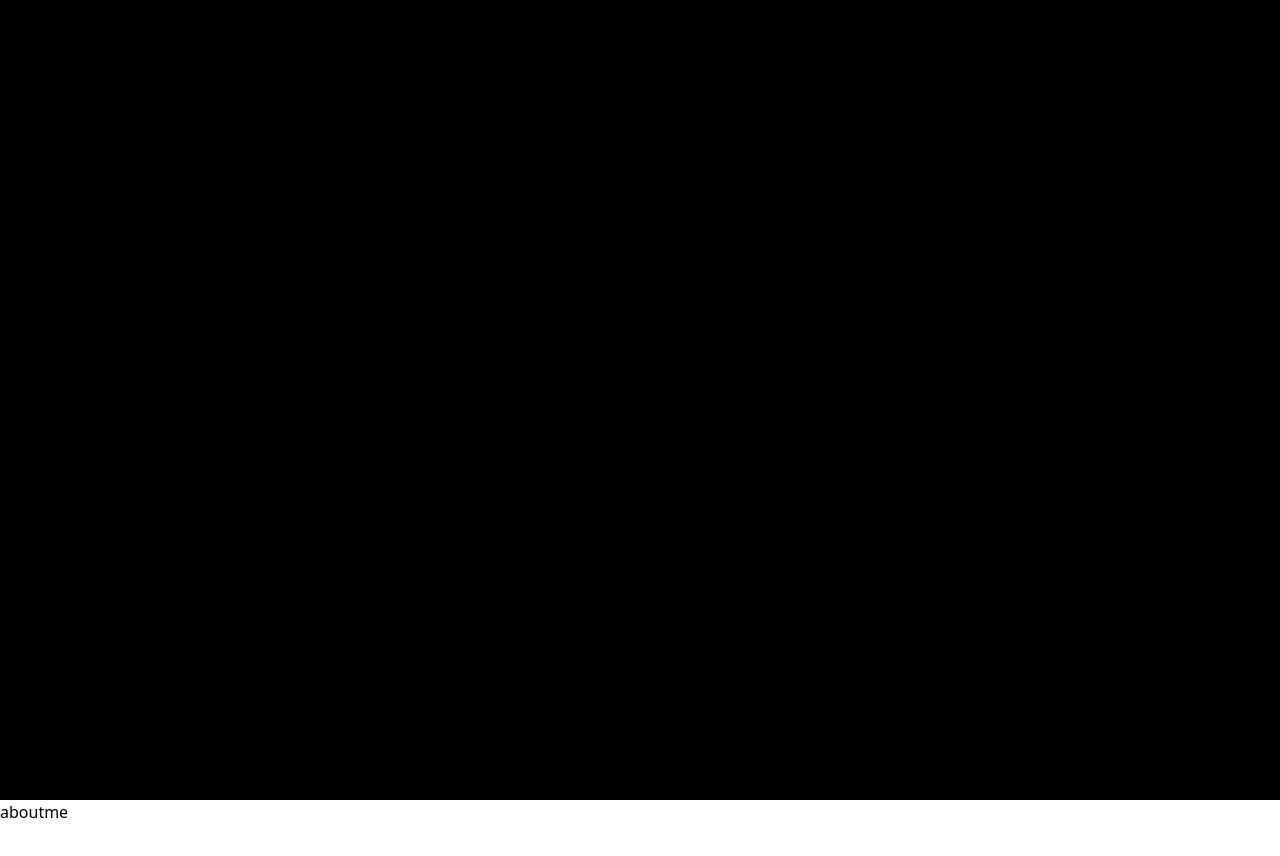
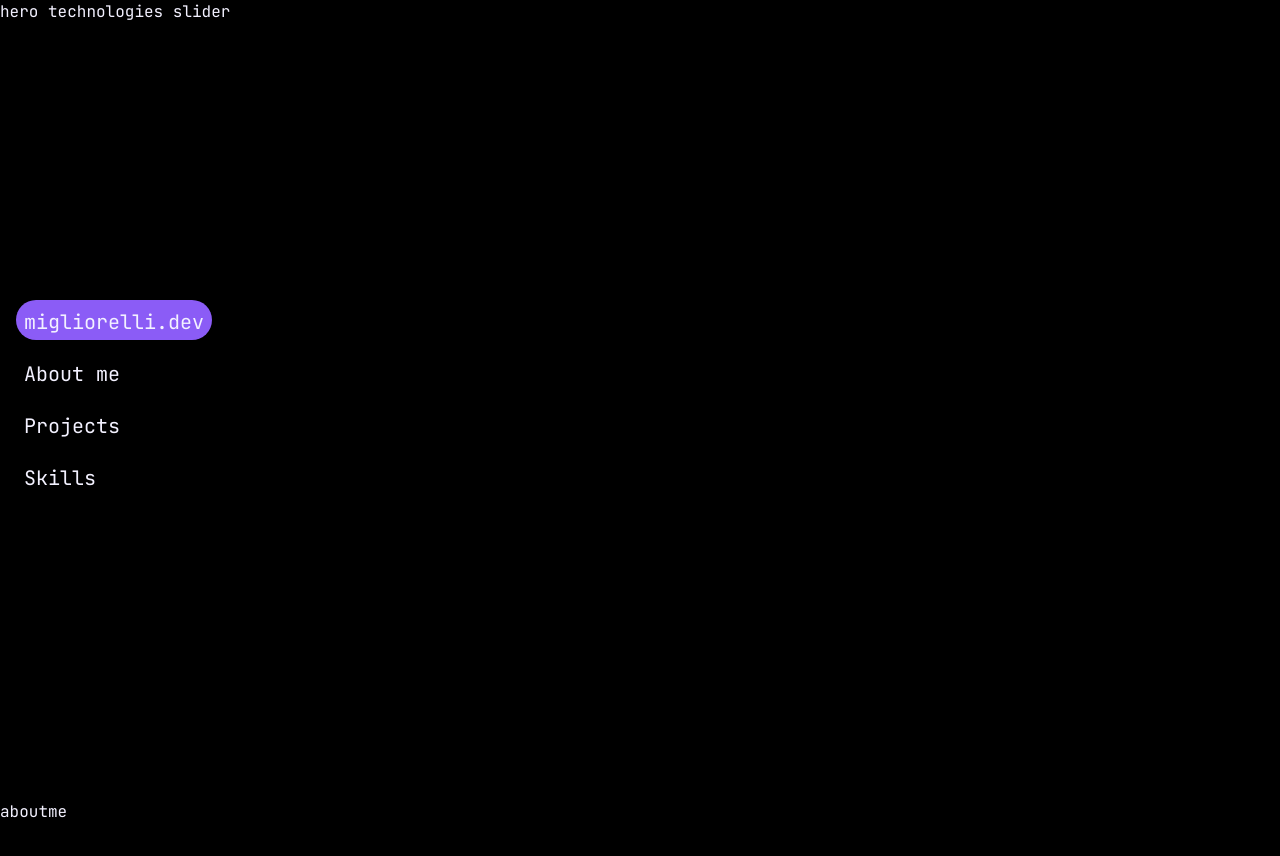
Before and after one commit to migliorelli/migliorelli.dev, a Vue app: page / in a window 1280 px wide. Shown: the top 856 px of the page. Built offline with nearby package versions, Linux system fonts and the light colour scheme.

Commit message:
configured tailwind

```diff
--- a/src/style.css
+++ b/src/style.css
@@ -1,12 +1,46 @@
 @import "tailwindcss";
 
-body {
-  margin: 0;
-  min-width: 100%;
-  min-height: 100vh;
+@theme {
+  --font-jetbrains-mono: "JetBrains Mono", monospace;
+
+  --color-primary: oklch(60.56% 0.2189 292.72);
+  --color-primary-50: oklch(96.37% 0.0187 292.61);
+  --color-primary-100: oklch(93.44% 0.0354 296.28);
+  --color-primary-200: oklch(88% 0.0648 293.8);
+  --color-primary-300: oklch(79.12% 0.117361 294.0625);
+  --color-primary-400: oklch(68.02% 0.1872 293.47);
+  --color-primary-500: oklch(60.56% 0.2189 292.72);
+  --color-primary-600: oklch(54.13% 0.2466 293.01);
+  --color-primary-700: oklch(49.07% 0.2412 292.58);
+  --color-primary-800: oklch(43.2% 0.2106 292.76);
+  --color-primary-900: oklch(37.96% 0.1783 293.74);
+  --color-primary-950: oklch(28.27% 0.1351 291.09);
 }
 
-#app {
-  width: 100%;
-  height: 100%;
+@layer base {
+  /* * {
+    @apply selection:bg-purple-500/10 selection:text-purple-500;
+  } */
+
+  html {
+    @apply scroll-smooth;
+  }
+
+  body {
+    @apply font-jetbrains-mono text-primary-50 m-0 min-h-dvh bg-black antialiased;
+  }
+
+  #app {
+    @apply h-full w-full;
+  }
 }
+
+@layer components {
+  .nav-link {
+    @apply text-primary-50 flex min-h-6 w-fit items-center p-2 text-xl transition-colors;
+  }
+
+  .nav-link a {
+    @apply block;
+  }
+}
```
